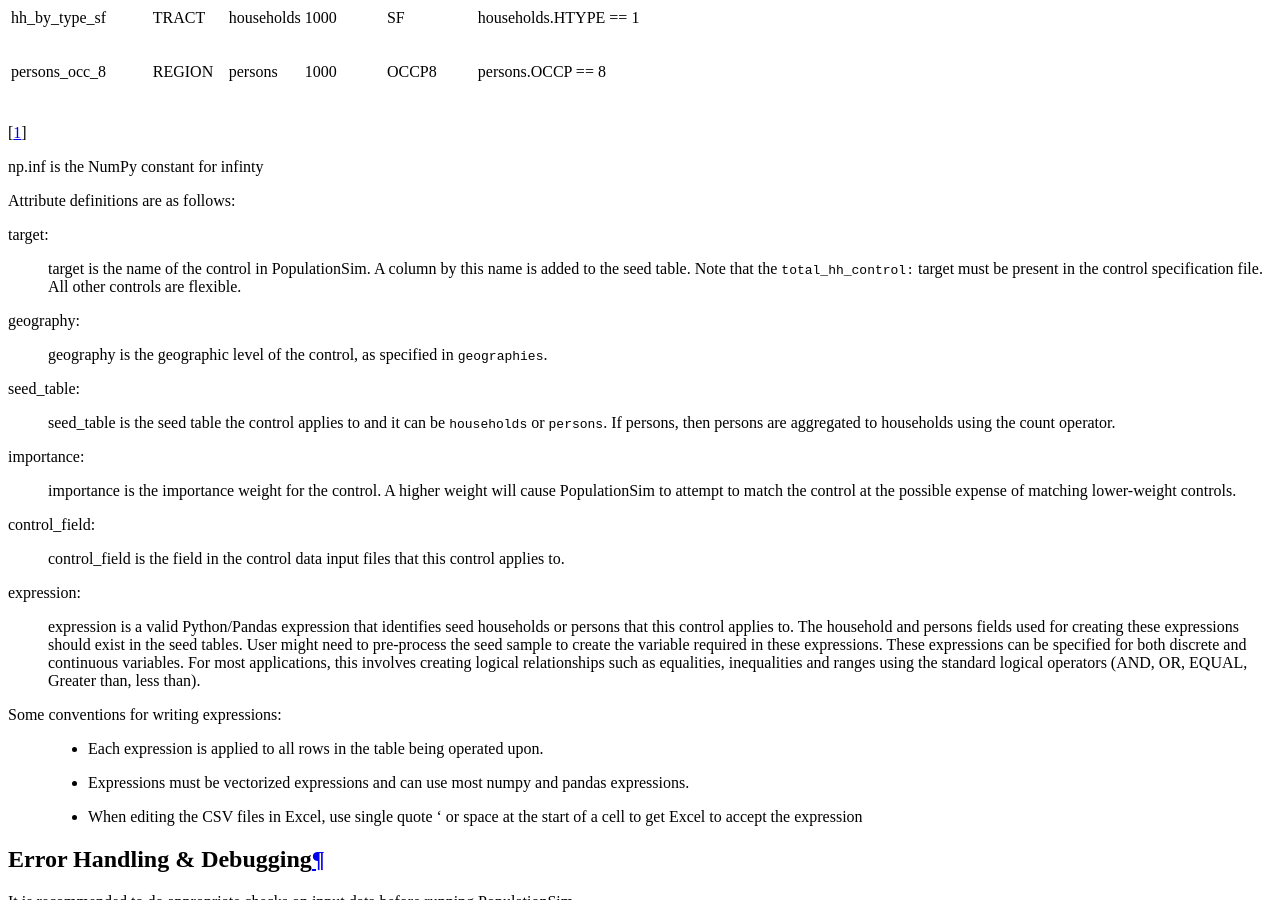
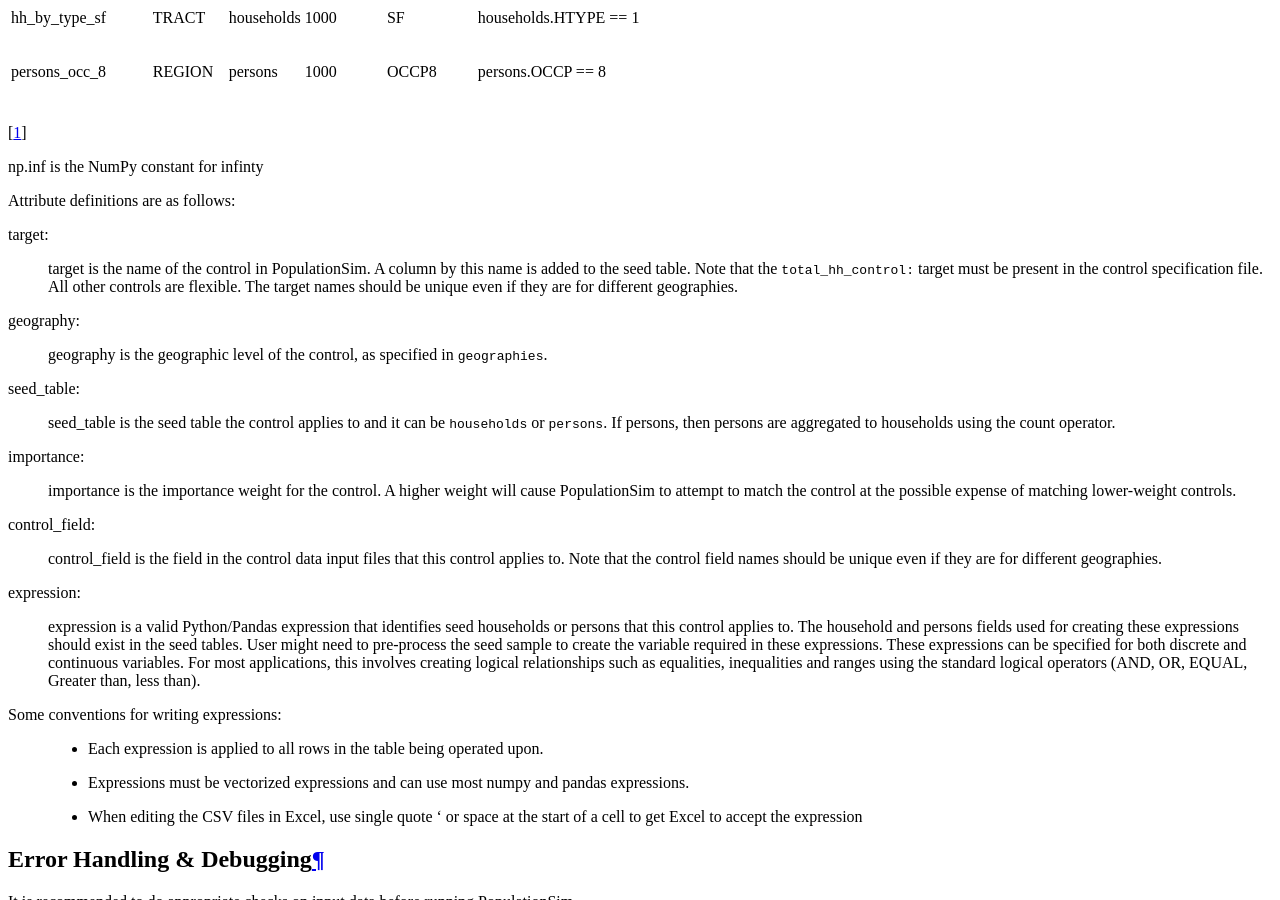
Before and after one commit to ActivitySim/populationsim, a Sphinx documentation site: the page built from docs/application_configuration.rst, in a window 1280 px wide and 900 px high, scrolled down 15308 px. Built offline with Sphinx 7.4.7 and the Read the Docs theme 2.0.0, drawn with Linux system fonts in a browser that asks for light colours.

Commit message:
Note on unique control field names

```diff
--- a/docs/application_configuration.rst
+++ b/docs/application_configuration.rst
@@ -704,7 +704,7 @@ The controls for a PopulationSim run are specified using the control specificati
 Attribute definitions are as follows:
 
 :target:
-        target is the name of the control in PopulationSim. A column by this name is added to the seed table. Note that the ``total_hh_control:`` target must be present in the control specification file. All other controls are flexible.
+        target is the name of the control in PopulationSim. A column by this name is added to the seed table. Note that the ``total_hh_control:`` target must be present in the control specification file. All other controls are flexible. The target names should be unique even if they are for different geographies.
 :geography:
         geography is the geographic level of the control, as specified in ``geographies``.
 :seed_table:
@@ -712,7 +712,7 @@ Attribute definitions are as follows:
 :importance:
         importance is the importance weight for the control. A higher weight will cause PopulationSim to attempt to match the control at the possible expense of matching lower-weight controls.
 :control_field:
-        control_field is the field in the control data input files that this control applies to.
+        control_field is the field in the control data input files that this control applies to. Note that the control field names should be unique even if they are for different geographies.
 :expression:
         expression is a valid Python/Pandas expression that identifies seed households or persons that this control applies to. The household and persons fields used for creating these expressions should exist in the seed tables. User might need to pre-process the seed sample to create the variable required in these expressions. These expressions can be specified for both discrete and continuous variables. For most applications, this involves creating logical relationships such as equalities, inequalities and ranges using the standard logical operators (AND, OR, EQUAL, Greater than, less than).
 
```
